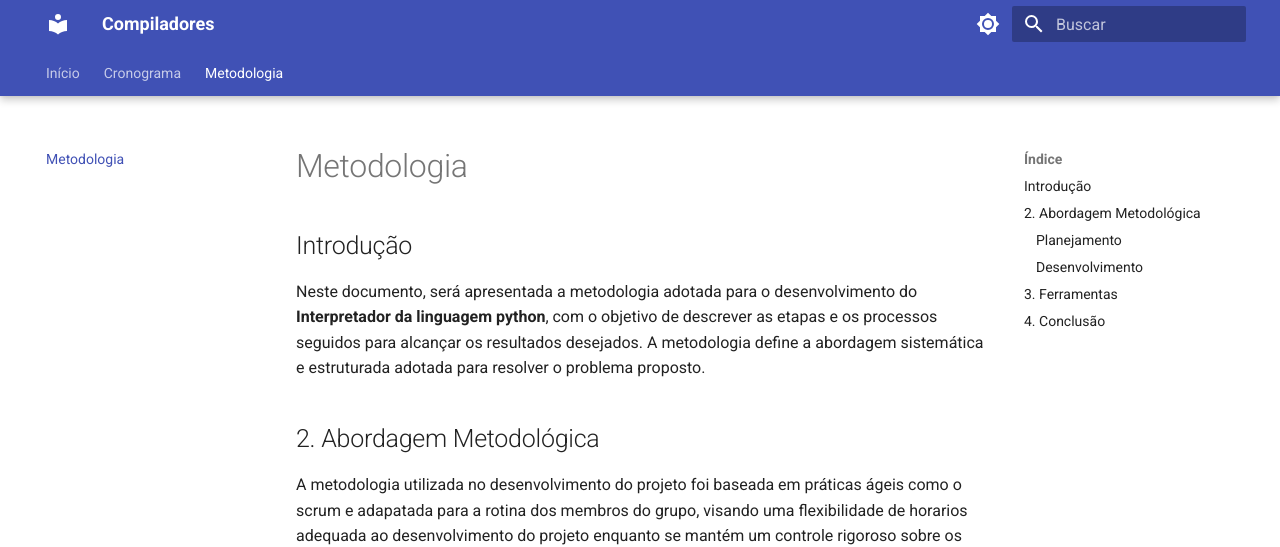
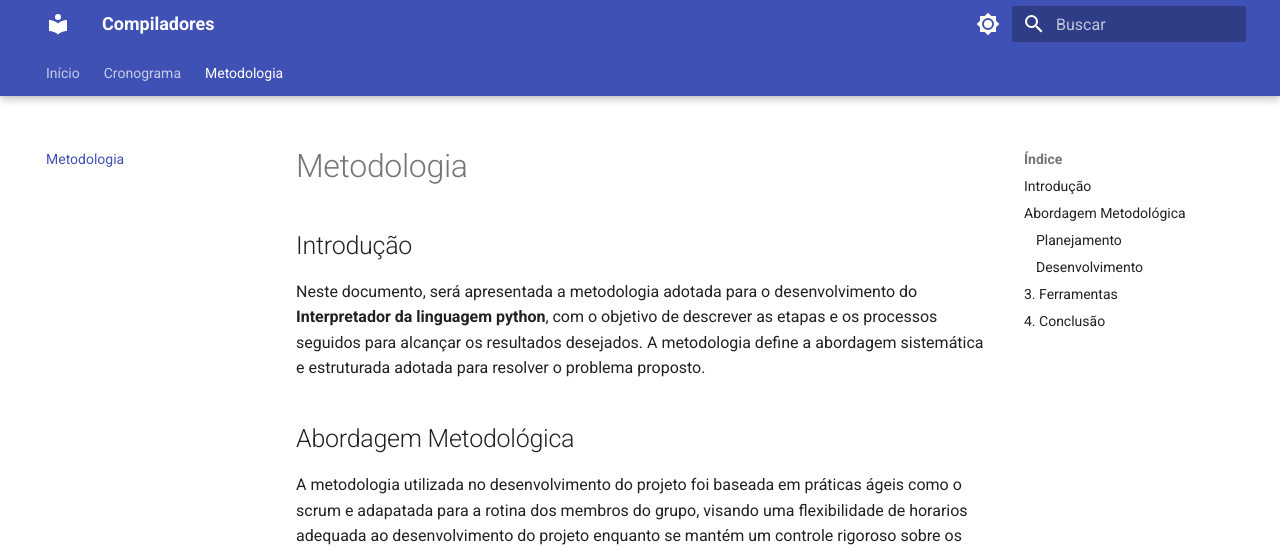
Before and after one commit to Frans6/Trab_Compiladores, an MkDocs documentation site: the page built from docs/metodologia.md, in a window 1280 px wide and 900 px high. Shown: the top 547 px of the window. Built offline with MkDocs 1.6.1 and Material for MkDocs 9.7.7, drawn with Linux system fonts in a browser that asks for light colours.

Commit message:
feat: correcao padronizacao do doc

```diff
--- a/docs/metodologia.md
+++ b/docs/metodologia.md
@@ -5,7 +5,7 @@
 Neste documento, será apresentada a metodologia adotada para o desenvolvimento do **Interpretador da linguagem python**, com o objetivo de descrever as etapas e os processos seguidos para alcançar os resultados desejados. A metodologia define a abordagem sistemática e estruturada adotada para resolver o problema proposto.
 
 
-## 2. Abordagem Metodológica
+##  Abordagem Metodológica
 
 A metodologia utilizada no desenvolvimento do projeto foi baseada em práticas ágeis como o scrum e adapatada para a rotina dos membros do grupo, visando uma flexibilidade de horarios adequada ao desenvolvimento do projeto enquanto se mantém um controle rigoroso sobre os processos críticos.
 
```
